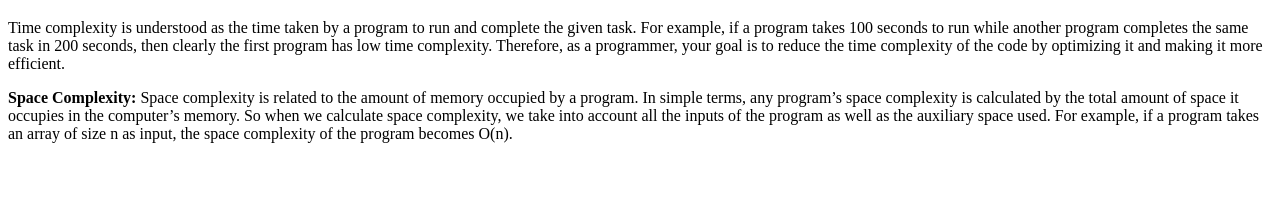
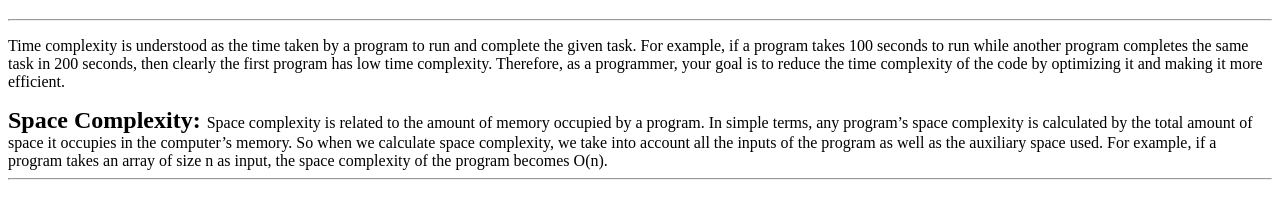
Before and after one commit to acciojob/time-and-space-complexity-RavitejaMulaparthi, a website: page main.html in a window 1280 px wide. Shown: the part 61-280 px from the top of the page. Drawn offline with Linux system fonts and the light colour scheme.

Commit message:
created a submission

```diff
--- a/main.html
+++ b/main.html
@@ -12,9 +12,11 @@
 </script>
 	<div>
 	<h1>Time and Space Complexity</h1>
+		<hr>
 	<p>Time complexity is understood as the time taken by a program to run and complete the given task. For example, if a program takes 100 seconds to run while another program completes the same task in 200 seconds, then clearly the first program has low time complexity. Therefore, as a programmer, your goal is to reduce the time complexity of the code by optimizing it and making it more efficient.</p>
-	<p><strong>Space Complexity: </strong>Space complexity is related to the amount of memory occupied by a program. In simple terms, any program’s space complexity is calculated by the total amount of space it occupies in the computer’s memory. So when we calculate space complexity, we take into account all the inputs of the program as well as the auxiliary space used. For example, if a program takes an array of size n as input, the space complexity of the program becomes O(n).</p>
+	<h2 class="a">Space Complexity: </h2>Space complexity is related to the amount of memory occupied by a program. In simple terms, any program’s space complexity is calculated by the total amount of space it occupies in the computer’s memory. So when we calculate space complexity, we take into account all the inputs of the program as well as the auxiliary space used. For example, if a program takes an array of size n as input, the space complexity of the program becomes O(n).
 	</div>
+	<hr>
 
 </body>
 
--- a/styles.css
+++ b/styles.css
@@ -1 +1,4 @@
 /*  your css code here. If applicable */
+.a{
+	display:inline
+}
```
